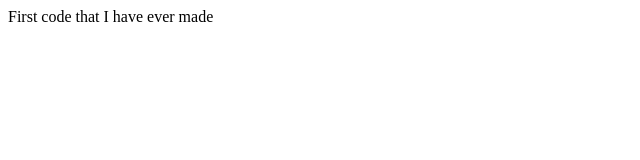
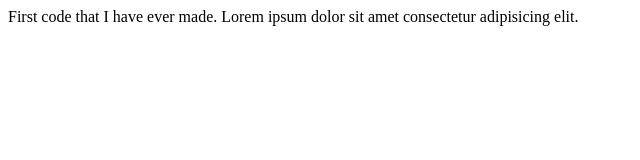
Before and after one commit to Kinga89/Kinga-s-first-repo, a plain HTML site: page my1stcode.html in a window 1280 px wide. Shown: the whole page, without its empty margins (0-640 px from the left). Drawn offline with Linux system fonts and the light colour scheme.

Commit message:
Update my1stcode.html

```diff
--- a/my1stcode.html
+++ b/my1stcode.html
@@ -7,6 +7,7 @@
     <title>Hello sunshines! </title>
 </head>
 <body>
-    First code that I have ever made
+    First code that I have ever made.
+    Lorem ipsum dolor sit amet consectetur adipisicing elit.
 </body>
 </html>
```
